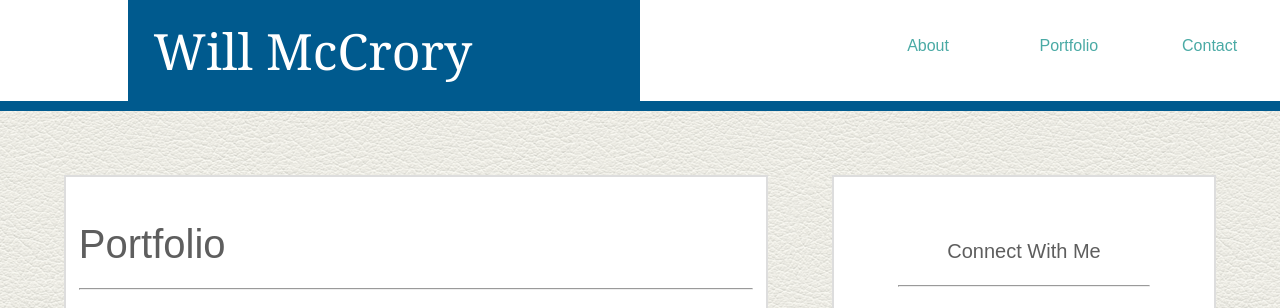
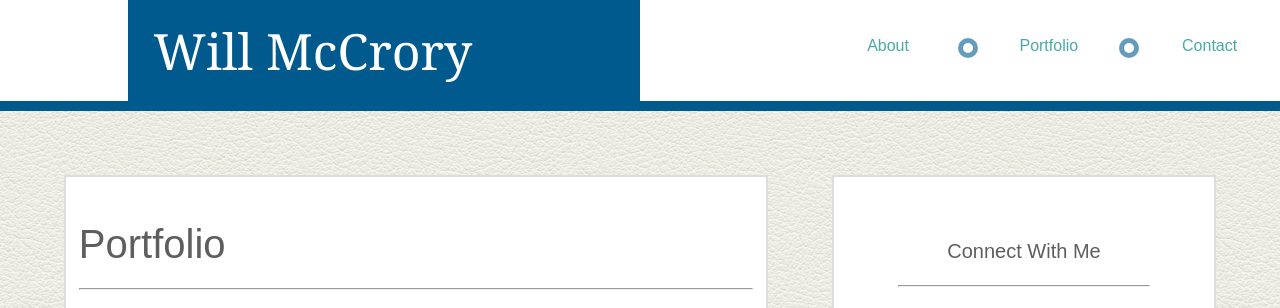
Before and after one commit to Wmccrory/responsivePortfolio, a plain HTML site: page portfolio.html in a window 1280 px wide. Shown: the top 308 px of the page. Drawn offline with Linux system fonts and the light colour scheme.

Commit message:
Fixing bug in portfolio.html

```diff
--- a/portfolio.html
+++ b/portfolio.html
@@ -13,7 +13,9 @@
 <body>
 	<nav>
 		<a class="navbar" href="contact.html">Contact</a>
+			<div class="seperator"></div>
 		<a class="navbar" href="portfolio.html">Portfolio</a>
+			<div class="seperator"></div>
 		<a class="navbar" href="index.html">About</a>
 	</nav>
 
```
